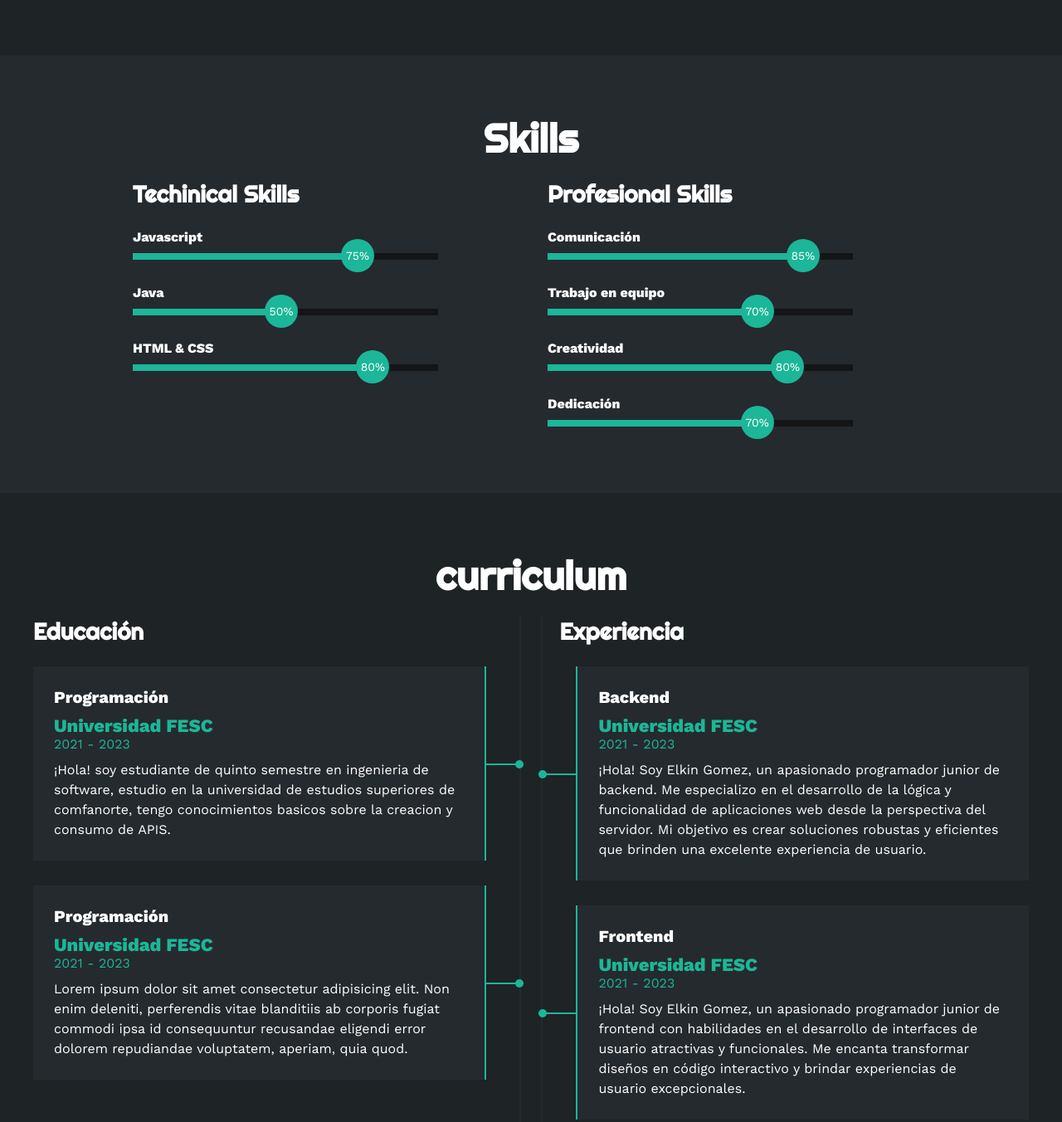
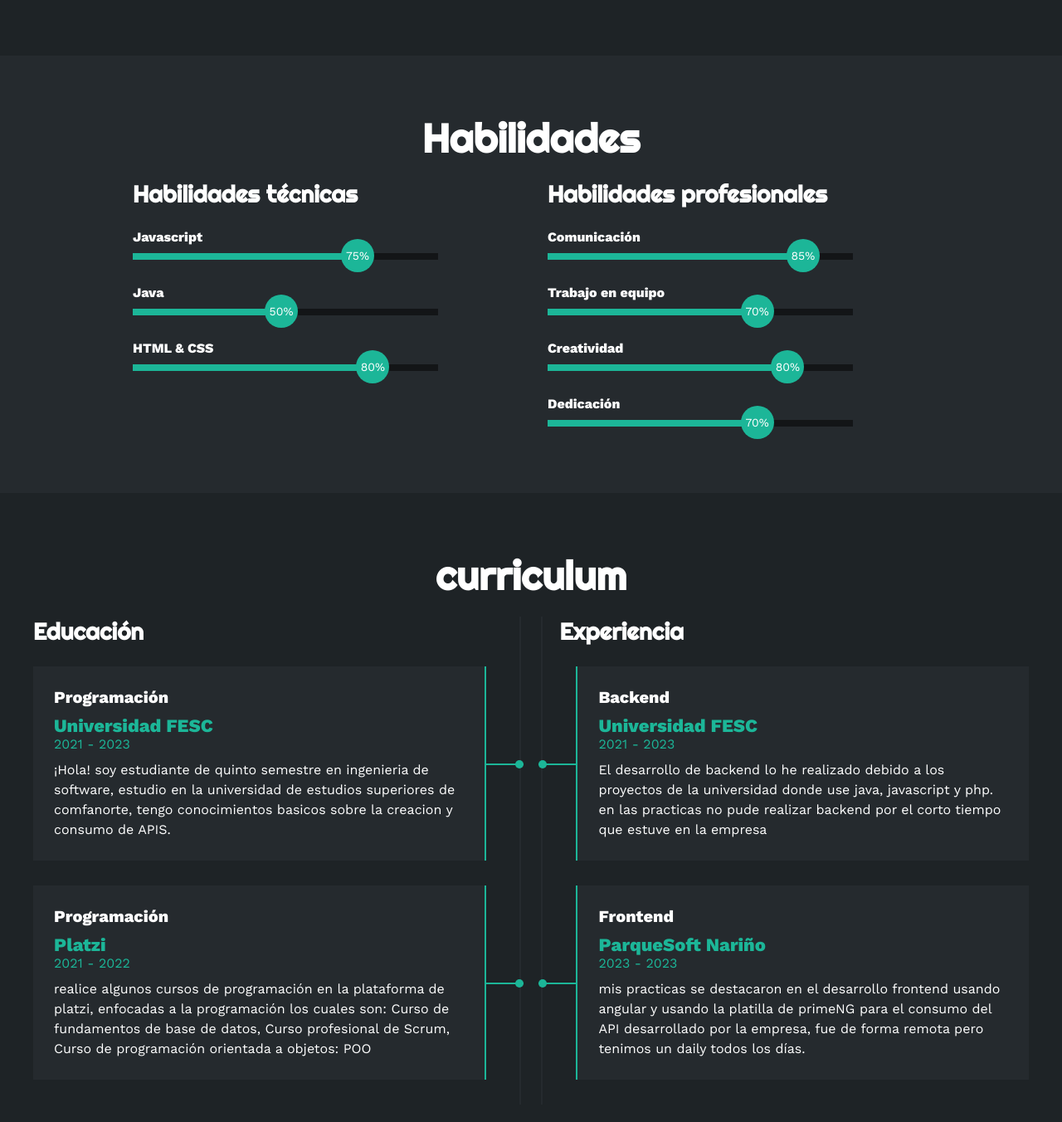
Before and after one commit to Elkin0Gomez/portaforio, a plain HTML site: page index.html in a window 1280 px wide. Shown: the part 1347-2699 px from the top of the page at 83% size. Drawn offline with nearby package versions, Linux system fonts and the light colour scheme.

Commit message:
actualización de mi portafolio

```diff
--- a/index.html
+++ b/index.html
@@ -20,10 +20,10 @@
                 <ul>
                     <li><a href="#inicio">INICIO</a></li>
                     <li><a href="#sobremi">SOBRE MI</a></li>
-                    <li><a href="#skills">SKILLS</a></li>
+                    <li><a href="#skills">HABILIDADES</a></li>
                     <li><a href="#curriculum">CURRICULUM</a></li>
-                    <li><a href="#portafolio">PORTAFOLIO</a></li>
-                    <li><a href="#contacto">CONTACTO</a></li>
+                    <!-- <li><a href="#portafolio">PORTAFOLIO</a></li>
+                    <li><a href="#contacto">CONTACTO</a></li> -->
                 </ul>
             </nav>
             <div class="nav-responsive">
@@ -137,14 +137,14 @@
     <section class="skills" id="skills">
 
         <div class="contenido-seccion">
-            <h2>Skills</h2>
+            <h2>Habilidades</h2>
 
             <div class="filas" style="display: flex;">
 
             <!-- techincal skill -->
             <div class="col" style="width: 50%; padding: 0 20px; ">
 
-                <h3 style="font-family: 'Righteous'; margin-bottom: 25px; font-size: 28px;">Techinical Skills</h3>
+                <h3 style="font-family: 'Righteous'; margin-bottom: 25px; font-size: 28px;">Habilidades técnicas</h3>
                 <div class="skill">
                     <span>Javascript</span>
                     <div class="barra-skill" style="height: 8px; width: 80%; background-color: #131517; position: relative; margin-bottom: 30px;">
@@ -182,7 +182,7 @@
             <!-- profecional skill-->
             <div class="col"  style="width: 50%; padding: 0 20px;">
 
-                <h3 style="font-family: 'Righteous'; margin-bottom: 25px; font-size: 28px;">Profesional Skills</h3>
+                <h3 style="font-family: 'Righteous'; margin-bottom: 25px; font-size: 28px;">Habilidades profesionales</h3>
                 <div class="skill">
                     <span>Comunicación</span>
                     <div class="barra-skill" style="height: 8px; width: 80%; background-color: #131517; position: relative; margin-bottom: 30px;">
@@ -254,10 +254,12 @@
                     </div>
                      <div class="item izq">
                         <h4>Programación</h4>
-                        <span class="casa">Universidad FESC</span>
-                        <span class="fecha">2021 - 2023</span>
+                        <span class="casa">Platzi</span>
+                        <span class="fecha">2021 - 2022</span>
                         <p>
-                            Lorem ipsum dolor sit amet consectetur adipisicing elit. Non enim deleniti, perferendis vitae blanditiis ab corporis fugiat commodi ipsa id consequuntur recusandae eligendi error dolorem repudiandae voluptatem, aperiam, quia quod.
+                            realice algunos cursos de programación en la plataforma de platzi, enfocadas a la programación los cuales son: Curso de fundamentos de base de
+                            datos, Curso profesional de Scrum, Curso de programación orientada a
+                            objetos: POO
                         </p>
                         <div class="conectori">
                             <div class="circuloi"></div>
@@ -274,10 +276,8 @@
                         <span class="casa">Universidad FESC</span>
                         <span class="fecha">2021 - 2023</span>
                         <p>
-                            ¡Hola! Soy Elkin Gomez, un apasionado programador junior de backend.
-                            Me especializo en el desarrollo de la lógica y funcionalidad de aplicaciones
-                            web desde la perspectiva del servidor. Mi objetivo es crear soluciones robustas
-                             y eficientes que brinden una excelente experiencia de usuario.
+                            El desarrollo de backend lo he realizado debido a los proyectos de la universidad donde use java, javascript y php.
+                            en las practicas no pude realizar backend por el corto tiempo que estuve en la empresa
                         </p>
                         <div class="conectord">
                             <div class="circulod"></div>
@@ -285,13 +285,11 @@
                     </div>
                     <div class="item der">
                         <h4>Frontend</h4>
-                        <span class="casa">Universidad FESC</span>
-                        <span class="fecha">2021 - 2023</span>
+                        <span class="casa">ParqueSoft Nariño</span>
+                        <span class="fecha">2023 - 2023</span>
                         <p>
-                            ¡Hola! Soy Elkin Gomez, un apasionado programador junior de frontend
-                            con habilidades en el desarrollo de interfaces de usuario atractivas
-                            y funcionales. Me encanta transformar diseños en código interactivo y
-                            brindar experiencias de usuario excepcionales.
+                            mis practicas se destacaron en el desarrollo frontend usando angular y usando la platilla de primeNG para el consumo del API desarrollado por la empresa, fue de forma remota pero
+                            tenimos un daily todos los días.
                         </p>
                         <div class="conectord">
                             <div class="circulod"></div>
@@ -303,7 +301,7 @@
         </div>
     </section>
 
-    <!-- SECCION PORTAFOLIO -->
+    <!-- SECCION PORTAFOLIO
     <section id="portafolio" class="portafolio"  style="background-color: #252A2E;
                                                     color: #fff;
                                                     padding: 50px 20px;">
@@ -373,5 +371,5 @@
         </div>
     </section>
 
-</body>
+</body> -->
 </html>
```
